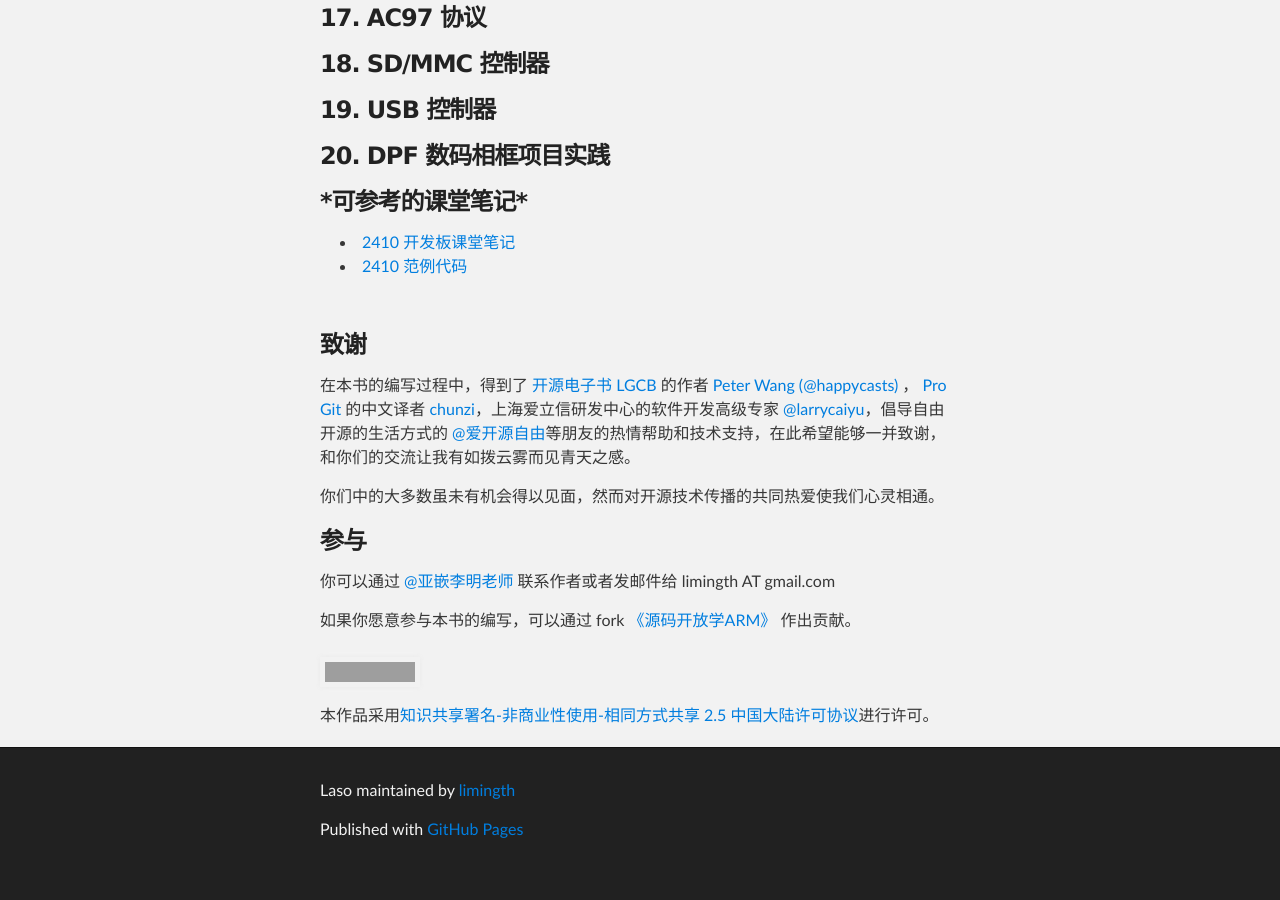
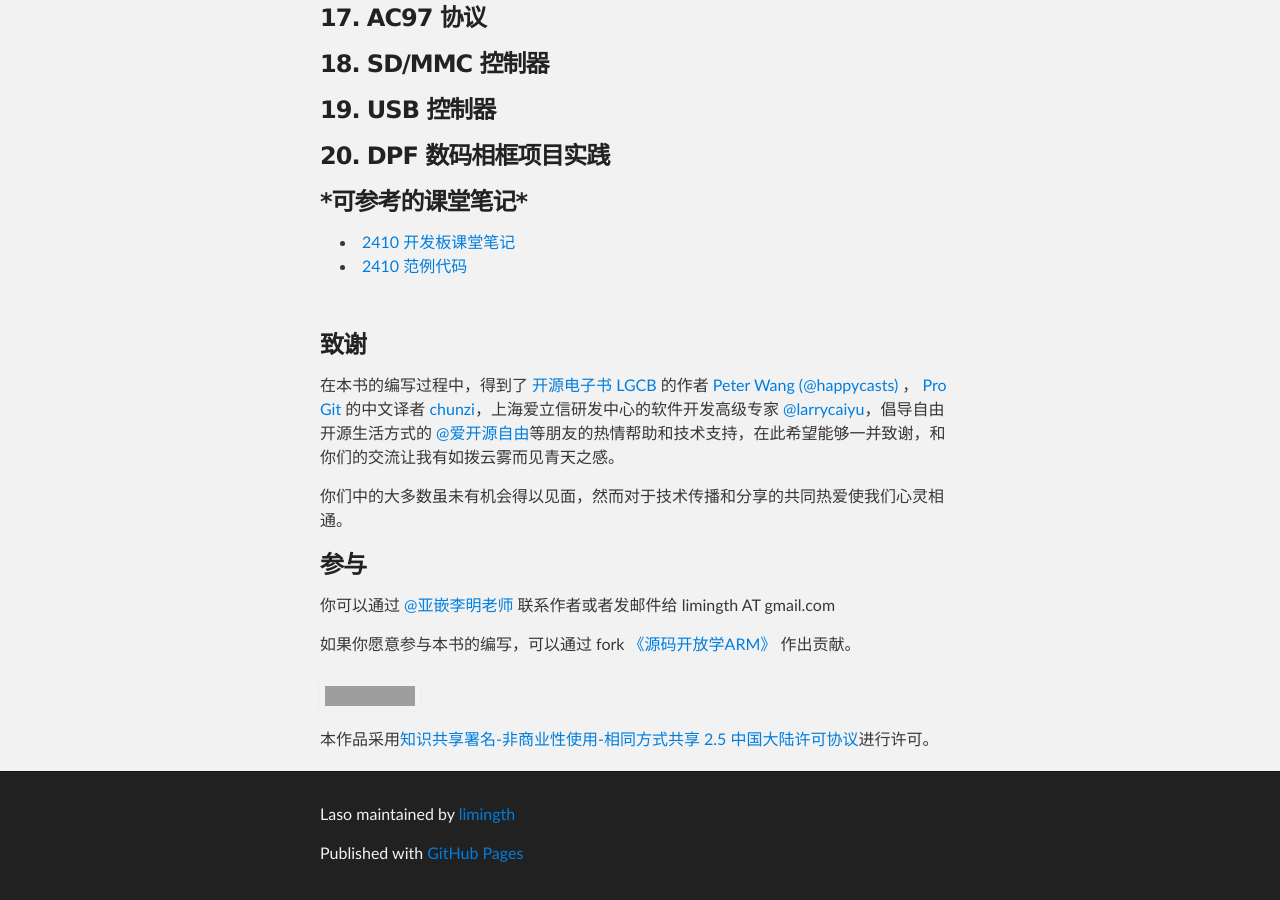
Before and after one commit to limingth/LASO, a Jekyll site: the page index.html, which Jekyll copies as it is, in a window 1280 px wide and 900 px high, scrolled down 2749 px. Built offline with Jekyll 4.4.1, drawn with Linux system fonts in a browser that asks for light colours; Markdown is read by kramdown in place of the engine named in the settings; comment, search, counter and statistics services are not loaded; before the commit the page ends 3625 px from its top, so only the background shows below that; grey boxes are pictures that could not be loaded.

Commit message:
Update index.html

```diff
--- a/index.html
+++ b/index.html
@@ -154,9 +154,9 @@
 <br>
 <h3>致谢</h3>
 
-<p>在本书的编写过程中，得到了 <a href="http://happypeter.github.com/LGCB/book/">开源电子书 LGCB</a> 的作者<a href="http://weibo.com/happycasts"> Peter Wang (@happycasts) </a>， <a href="http://github.com/progit/progit/">Pro Git</a> 的中文译者 <a href="https://github.com/chunzi/progit/tree/master/zh">chunzi</a>，上海爱立信研发中心的软件开发高级专家 <a href="http://weibo.com/larrycaiyu">@larrycaiyu</a>，倡导自由开源的生活方式的 <a href="http://blog.chinaunix.net/uid/13211139.html">@爱开源自由</a>等朋友的热情帮助和技术支持，在此希望能够一并致谢，和你们的交流让我有如拨云雾而见青天之感。</p>
+<p>在本书的编写过程中，得到了 <a href="http://happypeter.github.com/LGCB/book/">开源电子书 LGCB</a> 的作者<a href="http://weibo.com/happycasts"> Peter Wang (@happycasts) </a>， <a href="http://github.com/progit/progit/">Pro Git</a> 的中文译者 <a href="https://github.com/chunzi/progit/tree/master/zh">chunzi</a>，上海爱立信研发中心的软件开发高级专家 <a href="http://weibo.com/larrycaiyu">@larrycaiyu</a>，倡导自由开源生活方式的 <a href="http://blog.chinaunix.net/uid/13211139.html">@爱开源自由</a>等朋友的热情帮助和技术支持，在此希望能够一并致谢，和你们的交流让我有如拨云雾而见青天之感。</p>
 
-<p>你们中的大多数虽未有机会得以见面，然而对开源技术传播的共同热爱使我们心灵相通。</p>
+<p>你们中的大多数虽未有机会得以见面，然而对于技术传播和分享的共同热爱使我们心灵相通。</p>
 
 <h3>参与</h3>
 
```
